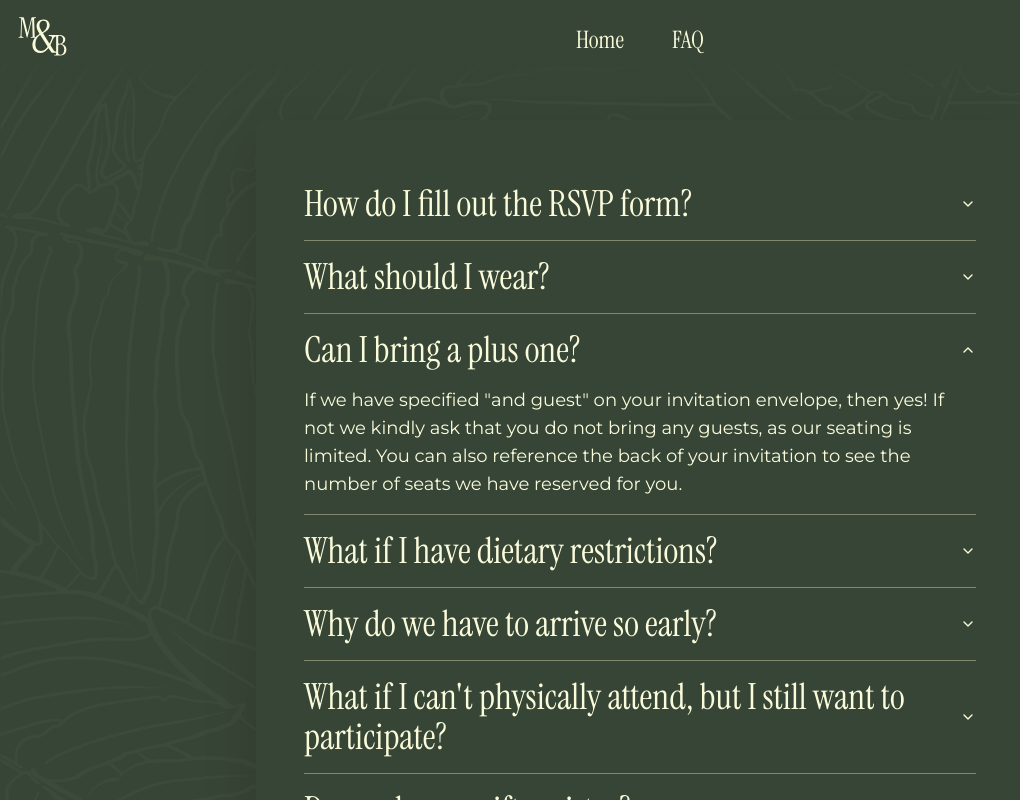
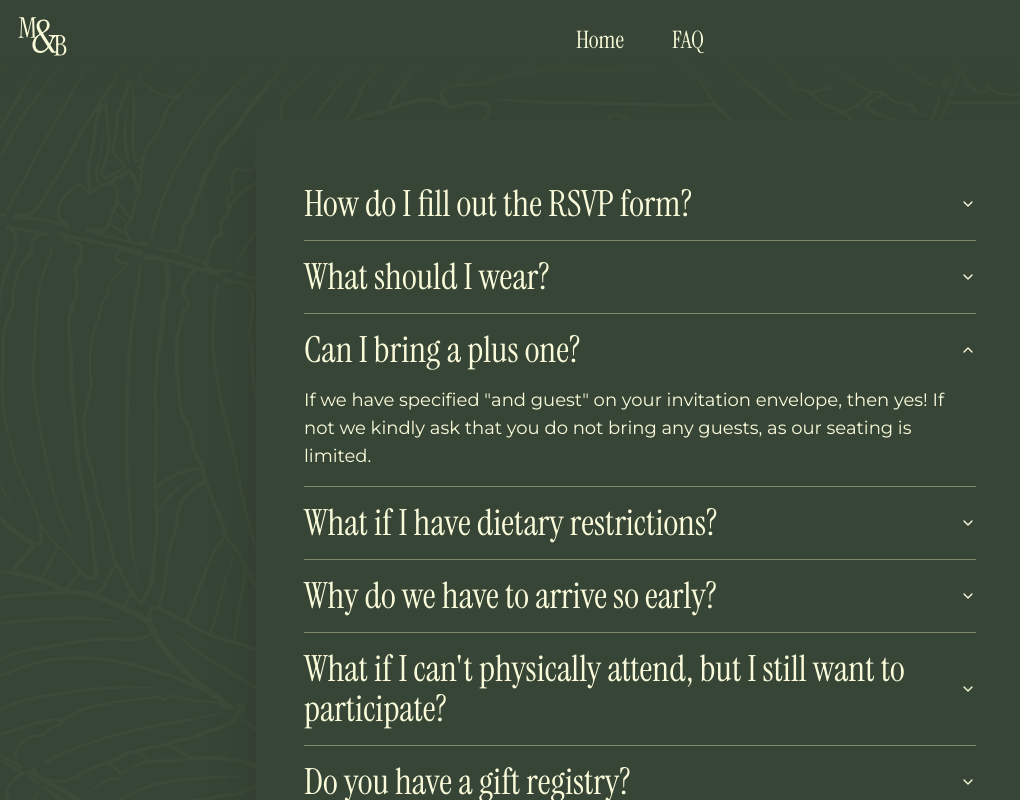
Before and after one commit to meganemcclure/wedding-website, a Next.js app: page /wedding-website/faq in a window 1280 px wide. Both pictures are taken after a click on the button "Can I bring a plus one?". Shown: the top 800 px of the page, without its empty margins (0-1020 px from the left). Built offline with nearby package versions, Linux system fonts and the light colour scheme; a web font is replaced by a local one.

Commit message:
small fixes

```diff
--- a/app/faq/page.tsx
+++ b/app/faq/page.tsx
@@ -54,8 +54,7 @@
 			<p>
 				If we have specified "and guest" on your invitation envelope, then yes!
 				If not we kindly ask that you do not bring any guests, as our seating is
-				limited. You can also reference the back of your invitation to see the
-				number of seats we have reserved for you.
+				limited.
 			</p>
 		),
 	},
--- a/app/page.tsx
+++ b/app/page.tsx
@@ -5,7 +5,7 @@
 
 export default function Home() {
 	return (
-		<div className="h-screen w-full flex justify-center items-center gap-16">
+		<div className="h-screen w-full flex justify-center items-center gap-16 p-6">
 			<div className="animate-appearfast absolute top-0 bottom-0 -left-20 right-0 overflow-hidden -z-10 pointer-events-none">
 				<Image
 					src={accentFern}
```
